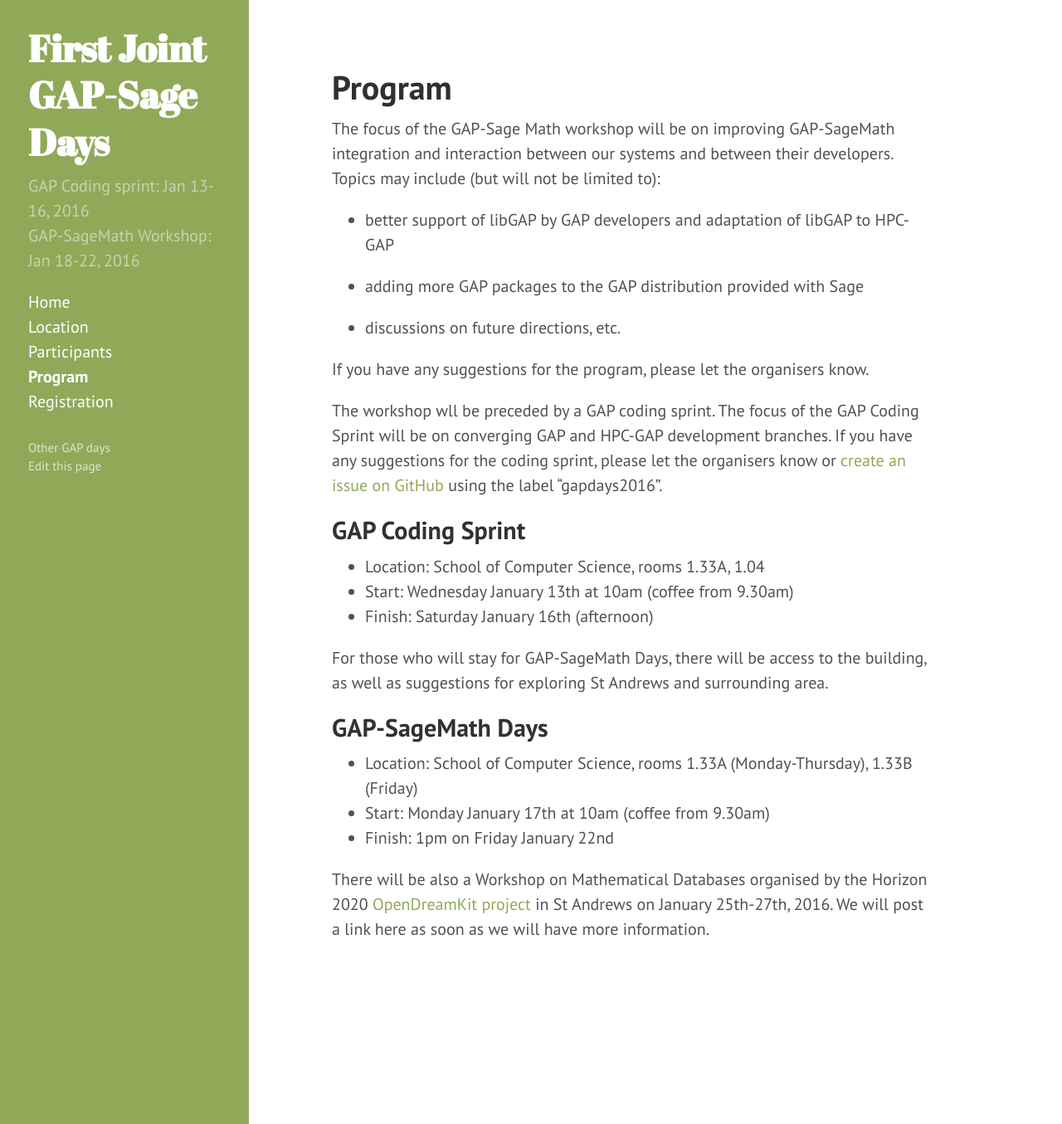
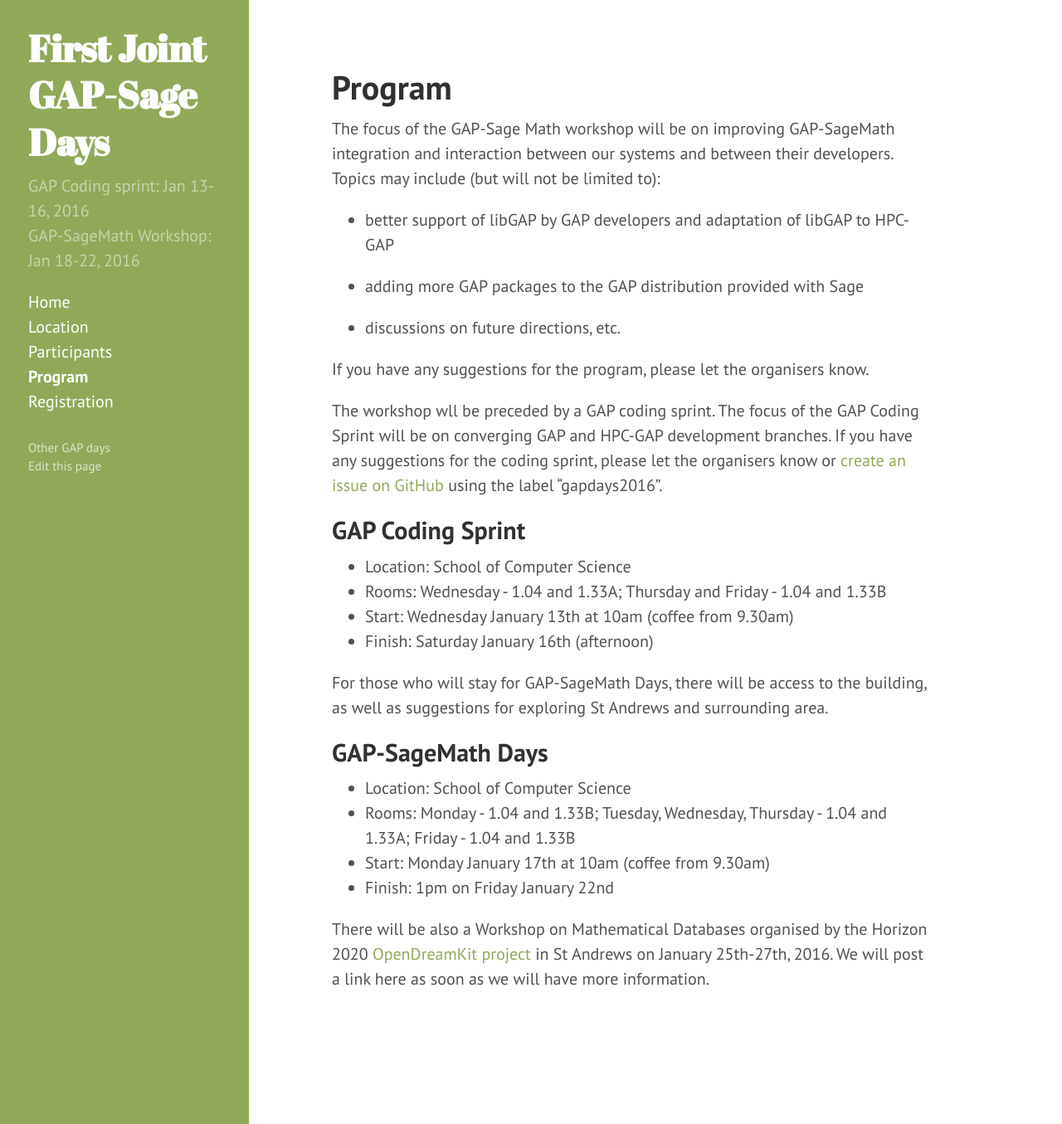
Before and after one commit to gapdays/gap-sage-days2016, a Jekyll site: the page built from program.md, in a window 1280 px wide and 1355 px high. Shown: the whole window at 83% size. Built offline with Jekyll 4.4.1, drawn with Linux system fonts in a browser that asks for light colours; Markdown is read by kramdown in place of the engine named in the settings.

Commit message:
Update program.md

```diff
--- a/program.md
+++ b/program.md
@@ -16,7 +16,8 @@ If you have any suggestions for the program, please let the organisers know.
 The workshop wll be preceded by a GAP coding sprint. The focus of the GAP Coding Sprint will be on converging GAP and HPC-GAP development branches. If you have any suggestions for the coding sprint, please let the organisers know or [create an issue on GitHub](https://github.com/gap-system/gap/issues) using the label "gapdays2016".
 
 ## GAP Coding Sprint
-* Location: School of Computer Science, rooms 1.33A, 1.04
+* Location: School of Computer Science
+* Rooms: Wednesday - 1.04 and 1.33A; Thursday and Friday - 1.04 and 1.33B
 * Start: Wednesday January 13th at 10am (coffee from 9.30am)
 * Finish: Saturday January 16th (afternoon)
 
@@ -24,7 +25,8 @@ For those who will stay for GAP-SageMath Days, there will be access to the build
 
 
 ## GAP-SageMath Days
-* Location: School of Computer Science, rooms 1.33A (Monday-Thursday), 1.33B (Friday)
+* Location: School of Computer Science
+* Rooms: Monday - 1.04 and 1.33B; Tuesday, Wednesday, Thursday - 1.04 and 1.33A; Friday - 1.04 and 1.33B
 * Start: Monday January 17th at 10am (coffee from 9.30am)
 * Finish: 1pm on Friday January 22nd
 
```
